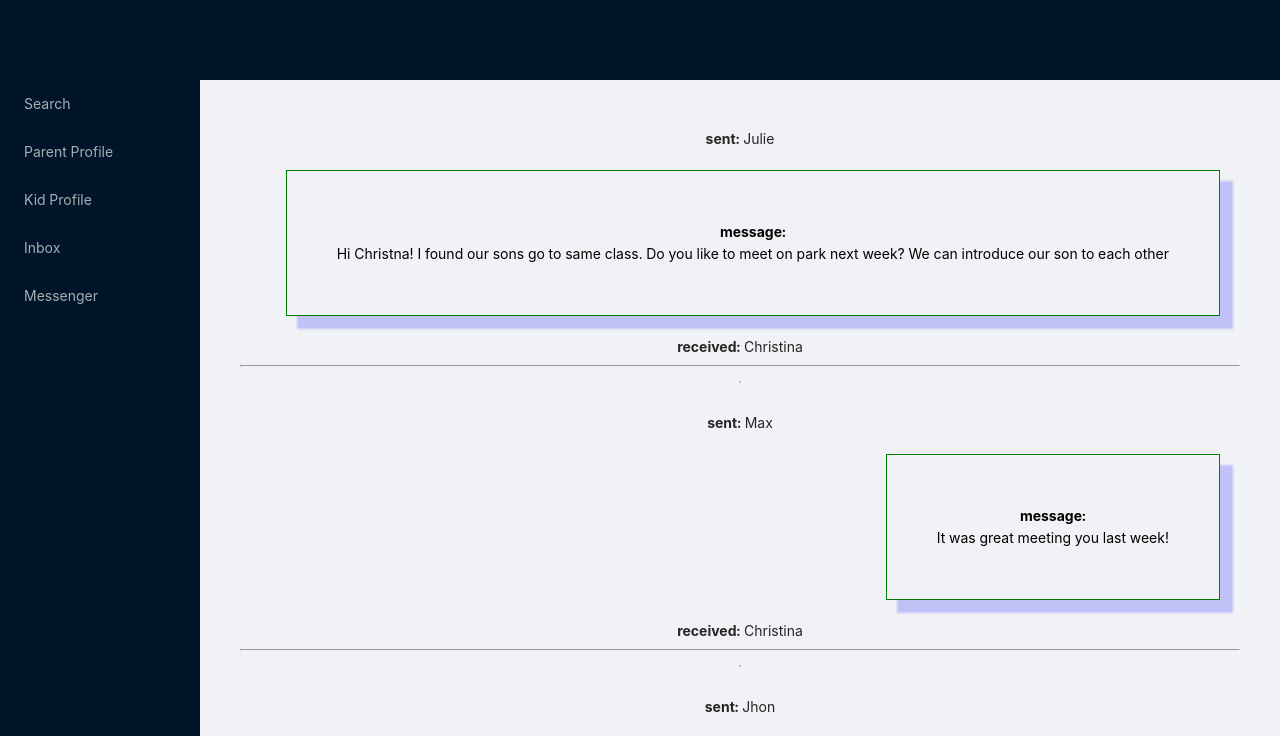
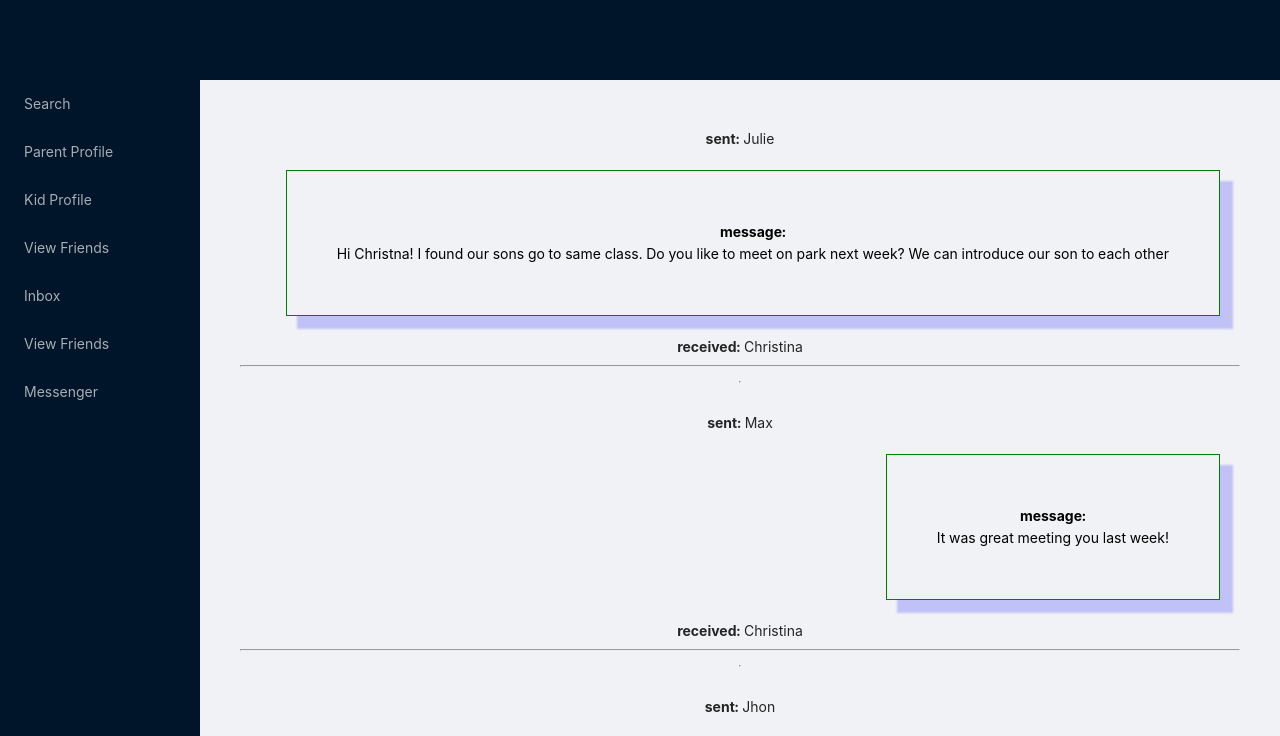
Before and after one commit to sagar776-dev/UNP_Alpha, a React (Create React App) app in the folder unp_alpha_app/: page /inbox in a window 1280 px wide. Shown: the top 736 px of the page. Built offline with nearby package versions, Linux system fonts and the light colour scheme.

Commit message:
added view page

```diff
--- a/unp_alpha_app/src/App.js
+++ b/unp_alpha_app/src/App.js
@@ -8,7 +8,9 @@ import {Link, useNavigate} from 'react-router-dom';
 import React, { useState } from 'react';
 import './App.css';
 import Searchpage from './pages/searchpage';
+import ViewFriends from './components/viewFriend';
 import InboxPage from './pages/inbox';
+
 
 import 'antd/dist/antd.css';
 import Messenger from './components/messenger/Messenger';
@@ -28,6 +30,7 @@ function App() {
           {/* <Route exact path="/profile/:username" element={user ? <Profilepage /> : <SignInForm />}/> */}
           <Route exact path="/profile/:username" element={<Profilepage />}/>
           <Route exact path="/login" element={<SignInForm />}/>
+          <Route exact path="/ViewFriends" element={<ViewFriends />}/>
           <Route exact path="/messenger" element={<Messenger />}/>
           <Route exact path="/inbox" element={<InboxPage />}/>
           <Route exact path="/profile" element={<Profilepage />}/>
--- /dev/null
+++ b/unp_alpha_app/src/components/viewFriend.js
@@ -0,0 +1,20 @@
+import React, { useState } from 'react';
+import axios, * as others from 'axios';
+import 'antd/dist/antd.css';
+import { Button, Checkbox, Form, Input } from 'antd';
+import { Descriptions } from 'antd';
+import { Card } from 'antd';
+import { UserOutlined } from '@ant-design/icons';
+import { Avatar, Image } from 'antd';
+
+function ViewFriends() {
+  // Declare a new state variable, which we'll call "count"
+
+  return (
+    <div style={{margin:0, padding:0}}>
+  Add Friend list should come here
+    </div>
+  );
+}
+
+export default ViewFriends;
--- a/unp_alpha_app/src/pages/KidProfile.js
+++ b/unp_alpha_app/src/pages/KidProfile.js
@@ -86,6 +86,9 @@ onCollapse={(collapsed, type) => {
     <Link to='/Kidprofile'>Kid Profile </Link>
   </Menu.Item>
   <Menu.Item >
+    <Link to='/ViewFriends'>View Friends </Link>
+  </Menu.Item>
+  <Menu.Item >
     <Link to='/inbox'>Inbox </Link>
   </Menu.Item>
 
--- a/unp_alpha_app/src/pages/Profile.js
+++ b/unp_alpha_app/src/pages/Profile.js
@@ -75,6 +75,9 @@ onCollapse={(collapsed, type) => {
   </Menu.Item>
   <Menu.Item >
     <Link to='/Kidprofile'>Kid Profile </Link>
+  </Menu.Item>
+  <Menu.Item >
+    <Link to='/ViewFriends'>View Friends </Link>
   </Menu.Item>
   <Menu.Item >
     <Link to='/inbox'>Inbox </Link>
--- a/unp_alpha_app/src/pages/inbox.js
+++ b/unp_alpha_app/src/pages/inbox.js
@@ -76,7 +76,14 @@ onCollapse={(collapsed, type) => {
     <Link to='/Kidprofile'>Kid Profile </Link>
   </Menu.Item>
   <Menu.Item >
+    <Link to='/ViewFriends'>View Friends </Link>
+  </Menu.Item>
+  <Menu.Item >
     <Link to='/inbox'>Inbox </Link>
+  </Menu.Item>
+
+  <Menu.Item >
+    <Link to='/viewfriends'>View Friends </Link>
   </Menu.Item>
 
   <Menu.Item key='messenger'>
--- a/unp_alpha_app/src/pages/searchpage.js
+++ b/unp_alpha_app/src/pages/searchpage.js
@@ -58,6 +58,9 @@ const changeTab = (tabName) => {
         <Menu.Item >
           <Link to='/inbox'>Inbox </Link>
         </Menu.Item>
+        <Menu.Item >
+    <Link to='/ViewFriends'>View Friends </Link>
+  </Menu.Item>
 
         <Menu.Item key='messenger'>
           <Link to='/messenger'>Messenger </Link>
```
